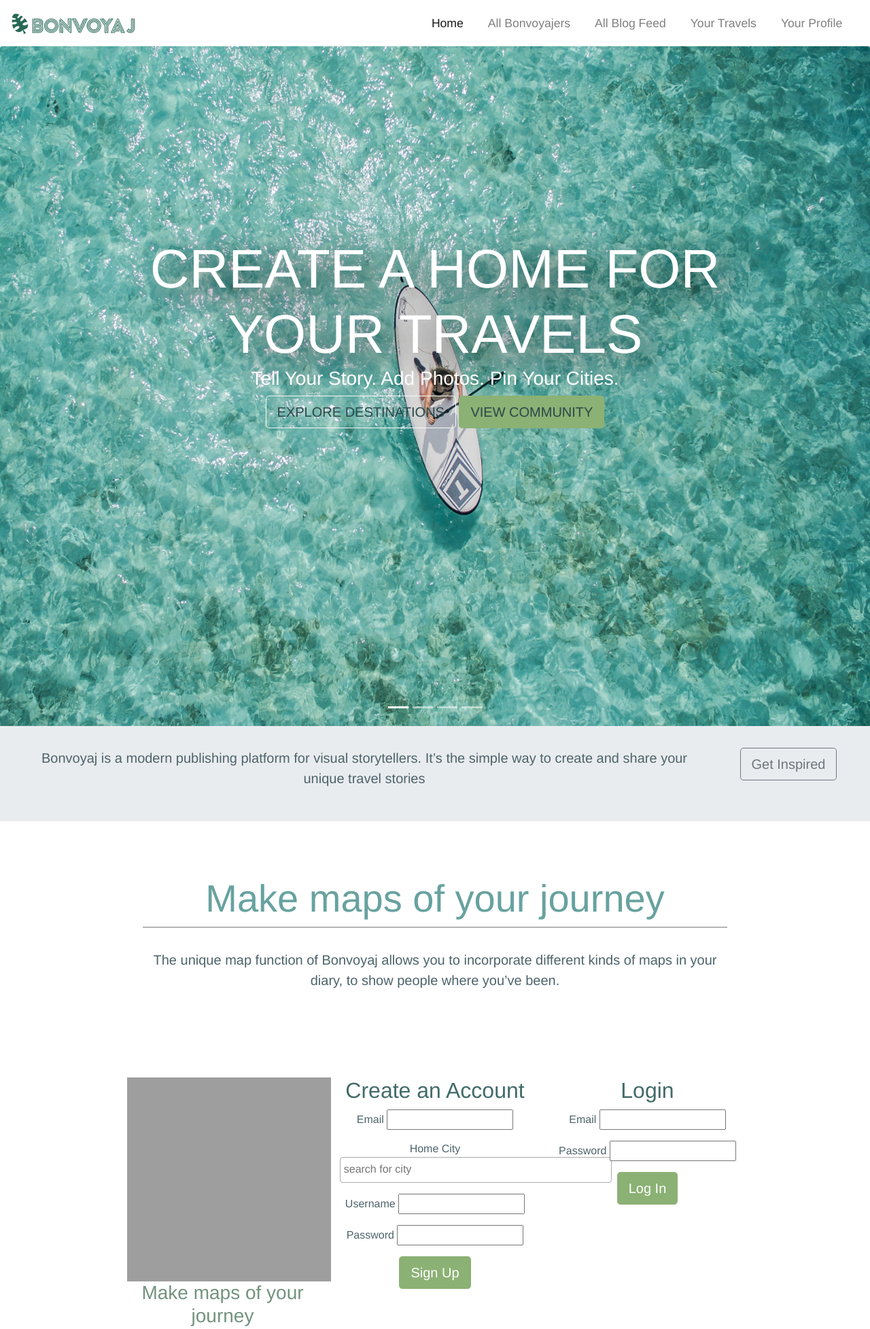
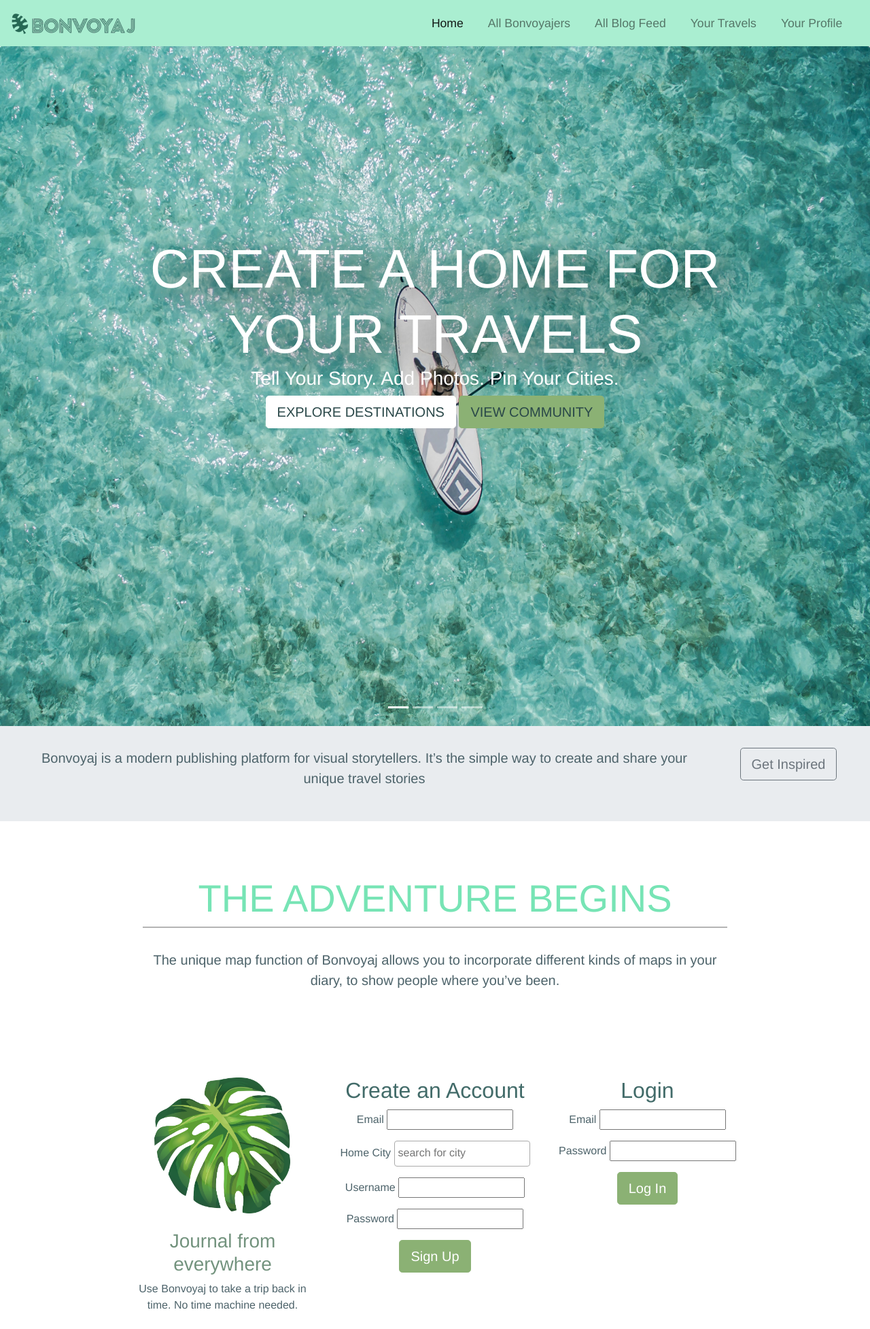
Before and after one commit to cupajoanna/travel-diary, a Flask app: page / in a window 1280 px wide. Shown: the top 1955 px of the page at 68% size. Run offline with Flask 2, Linux system fonts and the light colour scheme; some libraries are stand-ins or nearby versions; grey boxes are pictures that could not be loaded.

Commit message:
final version

```diff
--- a/crud.py
+++ b/crud.py
@@ -44,9 +44,9 @@ def update_user(user, email, password, username, city):
         update_this.username = username
 
     if city:
-        update_this.city = city.city_id
+        update_this.city = city
 
-        db.session.commit()
+    db.session.commit()
 
     return update_this
 
--- a/server.py
+++ b/server.py
@@ -48,9 +48,10 @@ def register_user():
     email = request.form.get('email')
     password = request.form.get('password')
     username = request.form.get('username')
-    city_name = request.form.get('city-search')
+    city_id = request.form.get('city_search')
+    city = crud.get_city_by_id(city_id)
 
-    city = crud.get_city_by_name(city_name)
+    print("&"*100)
 
 
     user = crud.get_user_by_email(email)
@@ -290,7 +291,7 @@ def update_details():
     new_password = request.form.get('password')
     new_city = request.form.get('city_search')
 
-    city = crud.get_city_by_name(new_city)
+    city = crud.get_city_by_id(new_city)
 
     image_uploaded = request.files.get('image_upload')
     new_description = request.form.get('description')
@@ -336,6 +337,12 @@ def show_entry(entry_id):
     if session.get('current_user'):
 
         entry = crud.get_entry_by_id(entry_id)
+
+        if entry.user_id != session.get('current_user'):
+
+            return redirect(f'/entries/view_only/{entry_id}')
+
+
         city_id = entry.city_id
 
         city = crud.get_city_by_id(city_id)
--- a/static/css/style.css
+++ b/static/css/style.css
@@ -1,4 +1,4 @@
-@import url('https://fonts.googleapis.com/css?family=Poppins:400,500,700');
+ @import url('https://fonts.googleapis.com/css?family=Poppins:400,500,700');
 
 
 
@@ -54,6 +54,13 @@ html, body{
   border: 1px solid #8BB174;
 }
 
+.btn-outline-light{
+  background-color: white;
+  border: 1px solid white;
+}
+
+
+
 .btn-primary: hover{
     background-color: #426B69;
     border: 1px solid #426B69;
@@ -72,13 +79,13 @@ a {
 }
 
 .bg-light {
-    background-color: white !important;
+    background-color: #AAEED1 !important;
 }
 
 .h1, h1 {
     font-size: 2.5rem;
-    color:#67A29F;
-/*    text-shadow: 5px 2px 15px */
+    color:#77E4B5;
+/*    text-shadow: 5px 20px 15px */
 }
 
 h3 {
--- a/static/js/city_autocompletion.js
+++ b/static/js/city_autocompletion.js
@@ -12,5 +12,5 @@ $('#city_search').select2({
 
 
   placeholder: "search for city",
-  width: "400px"
+  width: "200px"
 })
--- a/templates/homepage.html
+++ b/templates/homepage.html
@@ -1,5 +1,5 @@
 {% extends 'base.html' %}
-{% block title %}Travel Diary{% endblock %}
+{% block title %}Bonvoyaj{% endblock %}
 
 
 {%block head%}
@@ -48,7 +48,7 @@
               <a href="/entries"> EXPLORE DESTINATIONS</a>
         </button>
 
-        <button type="button" class="btn btn-primary btn-lg">
+        <button type="button" class="btn btn-primary btn-lg" style="color:white">
               <a href="/users"> VIEW COMMUNITY</a>
         </button>
 
@@ -61,7 +61,7 @@
         <h7 class ="display-3"> Create a home for your travels</h7>
         <h3 style="color: white"> Tell Your Story. Add Photos. Pin Your Cities. </h3>
 
-        <button type="button" class="btn btn-outline-light btn-lg">
+        <button type="button" class="btn btn-outline-light btn-lg" style="color: #BDE0EF">
               <a href="/entries"> EXPLORE DESTINATIONS</a>
         </button>
 
@@ -77,7 +77,7 @@
       <div class="carousel-caption">
         <h7 class ="display-3"> Create a home for your travels</h7>
         <h3 style="color: white">Tell Your Story. Add Photos. Pin Your Cities. </h3>
-        <button type="button" class="btn btn-outline-light btn-lg">
+        <button type="button" class="btn btn-outline-light btn-lg" style="color: #BDE0EF">
               <a href="/entries"> EXPLORE DESTINATIONS</a>
         </button>
 
@@ -97,7 +97,7 @@
         <h7 class ="display-3"> Create a home for your travels</h7>
         <h3 style="color: white">Tell Your Story. Add Photos. Pin Your Cities. </h3>
 
-        <button type="button" class="btn btn-outline-light btn-lg">
+        <button type="button" class="btn btn-outline-light btn-lg" style="color: #BDE0EF">
               <a href="/entries"> EXPLORE DESTINATIONS</a>
         </button>
 
@@ -157,7 +157,8 @@
   <div class="row welcome text-center">
 
     <div class="col-12">
-      <h1 class="display-4"> Make maps of your journey </h1>
+      <h1 class="display-4"> THE ADVENTURE
+BEGINS </h1>
       <hr>
       <div class="col-12">
 
@@ -194,11 +195,11 @@
 
           <div class="col-xs-12 col-sm-6 col-md-4">
 
-                  <img src="static/img/icon1.png" width="300" height="300">
+                  <img src="static/img/palm.png" width="200" height="200">
+                  <br></br>
+                  <h3>Journal from everywhere</h3>
 
-                  <h3>Make maps of your journey</h3>
-
-                  <p>The unique map function of Bonvoyaj allows you to incorporate different kinds of maps in your diary, to show people where you’ve been. You can add two types of maps to your journal.</p>
+                  <p>Use Bonvoyaj to take a trip back in time. No time machine needed.</p>
               </div>
 
 
@@ -210,7 +211,7 @@
              <form action="/users" method="POST">
 
            <p>
-              Email <input type="text" name="email">
+              Email   <input type="text" name="email">
             </p>
 
 
```
Also changed, not shown: seed_database.py (+5 -5 lines), templates/your_entries.html (+14 -7 lines), user_details.html (deleted, +0 -12 lines), static/img/buffer.png (added), static/img/palm.png (added), 2 other files.
